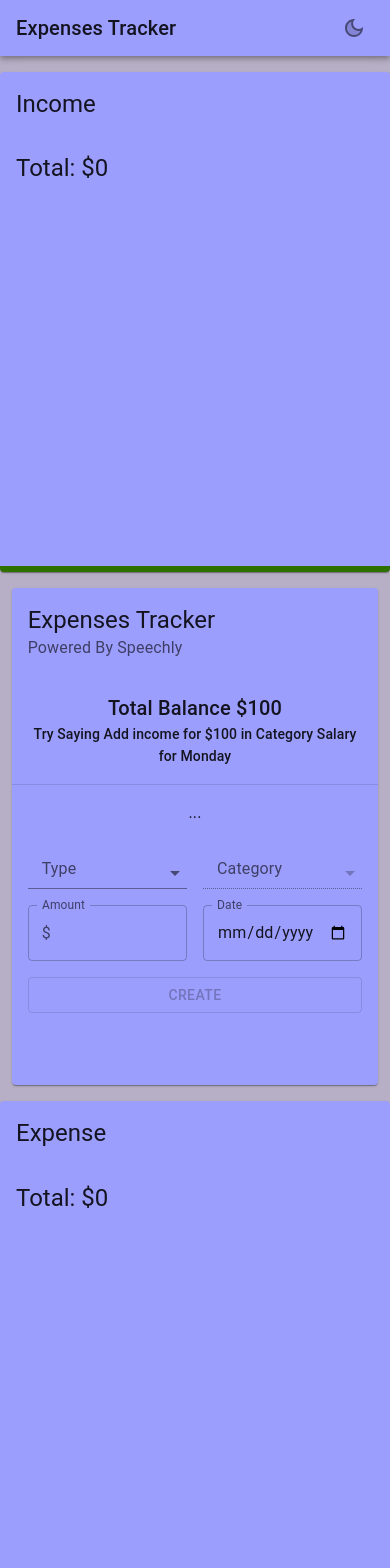
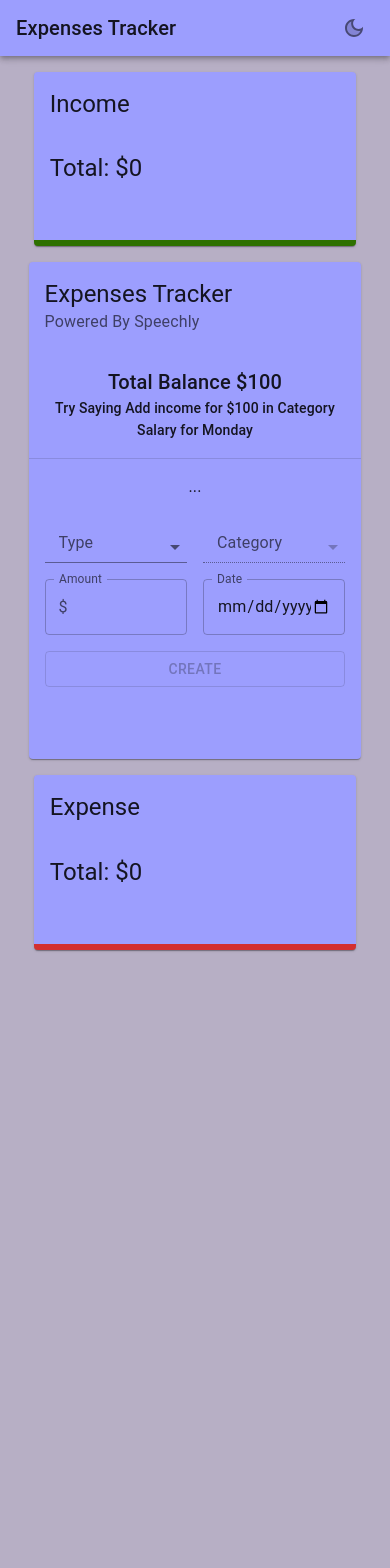
Before and after one commit to FerasHamam/expense_tracker, a React (Create React App) app: page / in a window 390 px wide. Shown: the top 1568 px of the page. After the commit the page ends 990 px from the top, so only its background shows below. Built offline with nearby package versions, Linux system fonts and the light colour scheme.

Commit message:
Fixed Responsiveness

```diff
--- a/src/App.js
+++ b/src/App.js
@@ -14,24 +14,25 @@
         sx={{ bgcolor: "background.default" }}
         spacing={2}
       >
-        <Grid item sm={12}>
+        <Grid item xs={12}>
           <Appbar />
         </Grid>
-        <Grid item sm={12}>
+        <Grid item xs={12}>
           <Grid
             container
             direction="row"
             alignItems="center"
             justifyContent="center"
             spacing={2}
+            mb={5}
           >
-            <Grid item xs={12} sm={3.5}>
+            <Grid item xs={10} md={3.5}>
               <Details title="Income" />
             </Grid>
-            <Grid item xs={12} sm={4}>
+            <Grid item xs={11} md={4}>
               <Main />
             </Grid>
-            <Grid item xs={12} sm={3.5}>
+            <Grid item xs={10} md={3.5}>
               <Details title="Expense" />
             </Grid>
           </Grid>
--- a/src/components/AppBar/Appbar.jsx
+++ b/src/components/AppBar/Appbar.jsx
@@ -8,7 +8,7 @@
 const Appbar = () => {
   const { mode, changeTheme } = useTheme();
   return (
-    <Box sx={{ flexGrow: 1, width: "100vw" }}>
+    <Box sx={{ flexGrow: 1}}>
       <AppBar position="static" sx={{ bgcolor: "primary.main" }}>
         <Toolbar>
           <Typography variant="h6" component="div" sx={{ flexGrow: 1 }}>
--- a/src/components/Details/Details.jsx
+++ b/src/components/Details/Details.jsx
@@ -20,7 +20,18 @@
         <CardHeader title={title} />
         <CardContent>
           <Typography variant="h5">Total: ${total}</Typography>
-          <Doughnut data={chartData} />
+        </CardContent>
+        <CardContent>
+          {total > 0 && (
+            <Doughnut
+              data={chartData}
+              options={{
+                responsive: true,
+                maintainAspectRatio: true,
+              }}
+
+            />
+          )}
         </CardContent>
       </Card>
     </div>
```
